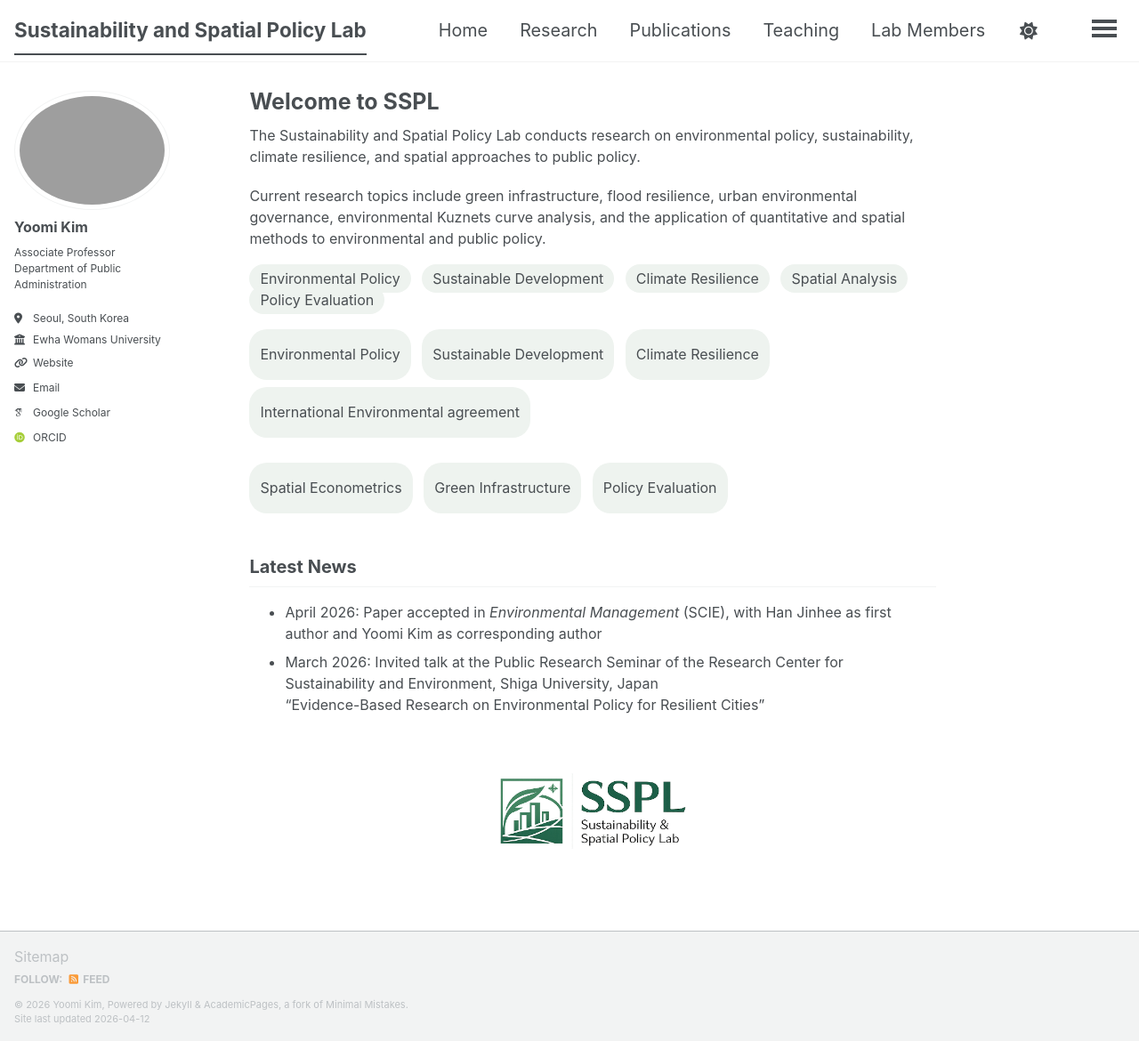
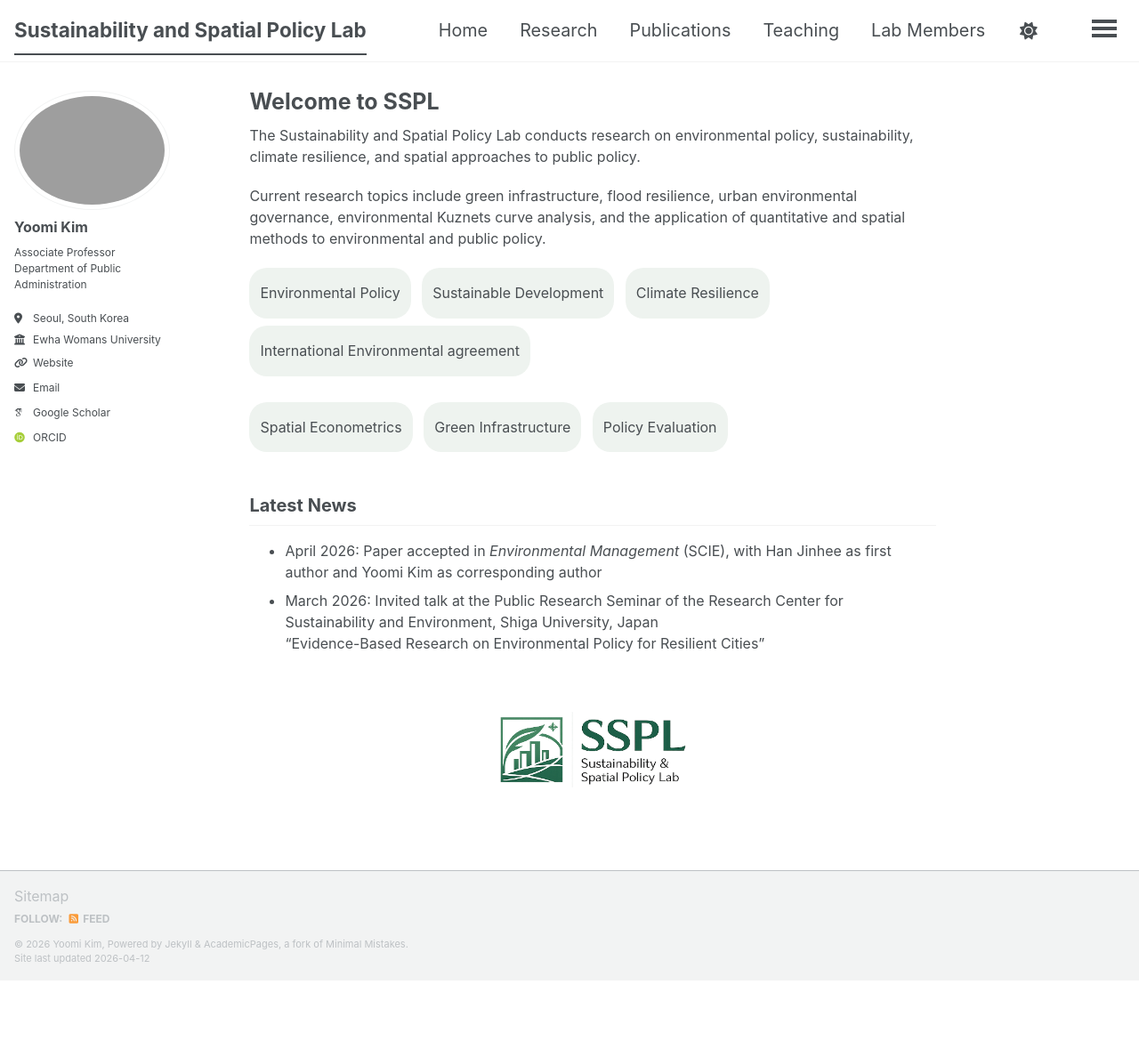
Before and after one commit to ymkim-ssplab/ymkim-ssplab.github.io, a Jekyll site: the page built from _pages/about.md, in a window 1280 px wide and 1170 px high. Shown: the whole window at 89% size. Built offline with Jekyll 4.4.1, drawn with Linux system fonts in a browser that asks for light colours; some web fonts are replaced; a script bundle is joined from its source files by our own code; library files that are not in the unit come from our copies.

Commit message:
Update about.md

```diff
--- a/_pages/about.md
+++ b/_pages/about.md
@@ -15,14 +15,6 @@ Current research topics include green infrastructure, flood resilience, urban en
 The Sustainability and Spatial Policy Lab conducts research on environmental policy, sustainability, climate resilience, and spatial policy analysis. Current research topics include green infrastructure, flood resilience, urban environmental governance, environmental Kuznets curve analysis, and the application of quantitative and spatial methods to public policy.
 Prof. Yoomi Kim is an Associate Professor in the Department of Public Administration at Ewha Womans University. Her research focuses on international administration, environmental policy, sustainable development, and policy evaluation. She actively integrates spatial analysis, big-data analytics, and other methodological approaches to advance interdisciplinary research.
 She maintains ongoing international collaborations with scholars in Japan, the United States, China, and other countries through joint research and global projects. Her work has appeared in leading domestic and international journals, including *Global Environmental Politics*, *The Annals of Regional Science*, and *Stochastic Environmental Research and Risk Assessment*.-->
-
-<p>
-  <span style="background:#eef3ef; padding:6px 12px; border-radius:20px; margin-right:8px;">Environmental Policy</span>
-  <span style="background:#eef3ef; padding:6px 12px; border-radius:20px; margin-right:8px;">Sustainable Development</span>
-  <span style="background:#eef3ef; padding:6px 12px; border-radius:20px; margin-right:8px;">Climate Resilience</span>
-  <span style="background:#eef3ef; padding:6px 12px; border-radius:20px; margin-right:8px;">Spatial Analysis</span>
-  <span style="background:#eef3ef; padding:6px 12px; border-radius:20px;">Policy Evaluation</span>
-</p>
 
 <p style="line-height: 2.8;">
   <span style="display:inline-block; background:#eef3ef; padding:6px 12px; border-radius:20px; margin-right:8px; margin-bottom:8px;">Environmental Policy</span>
```
